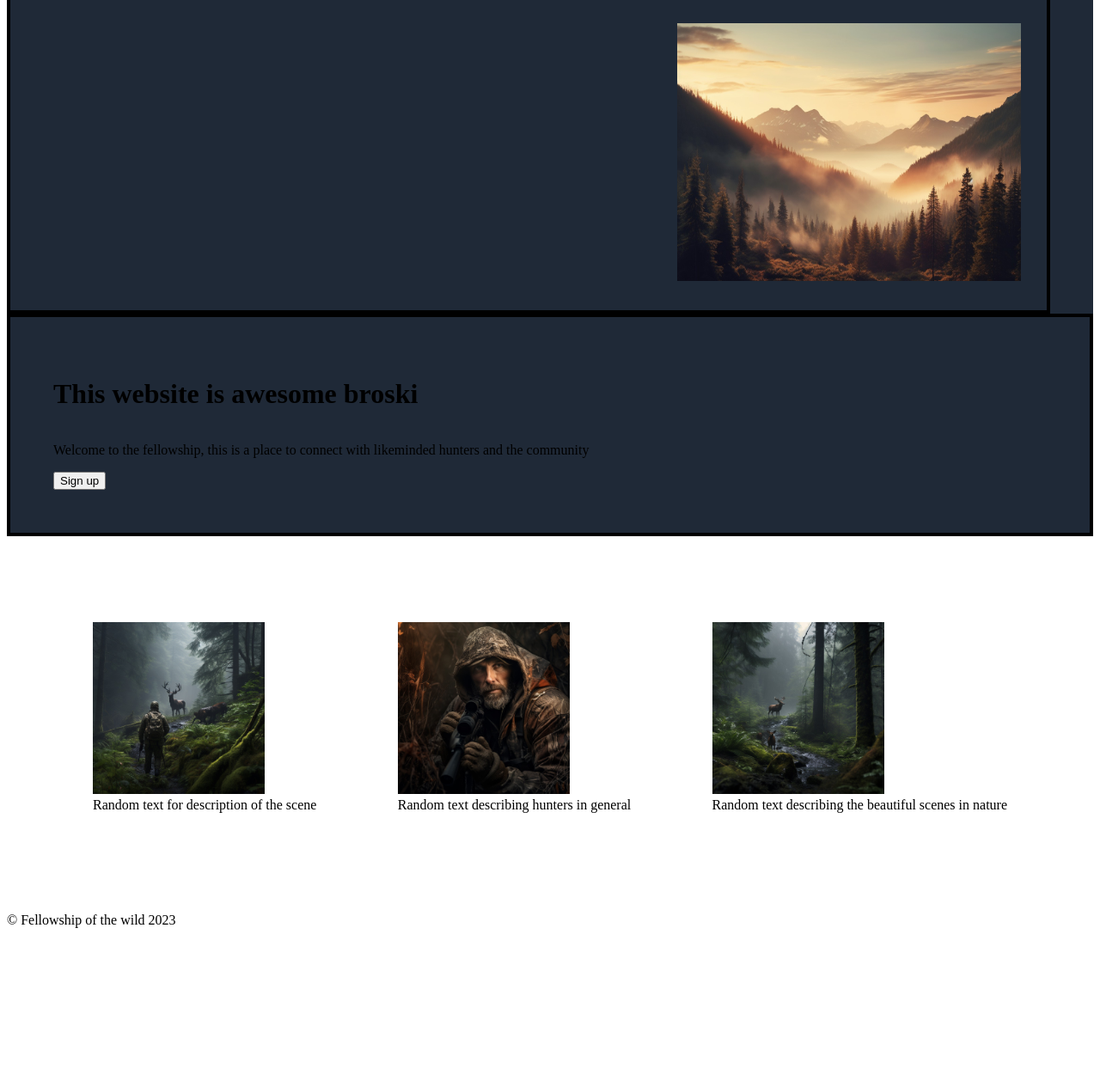
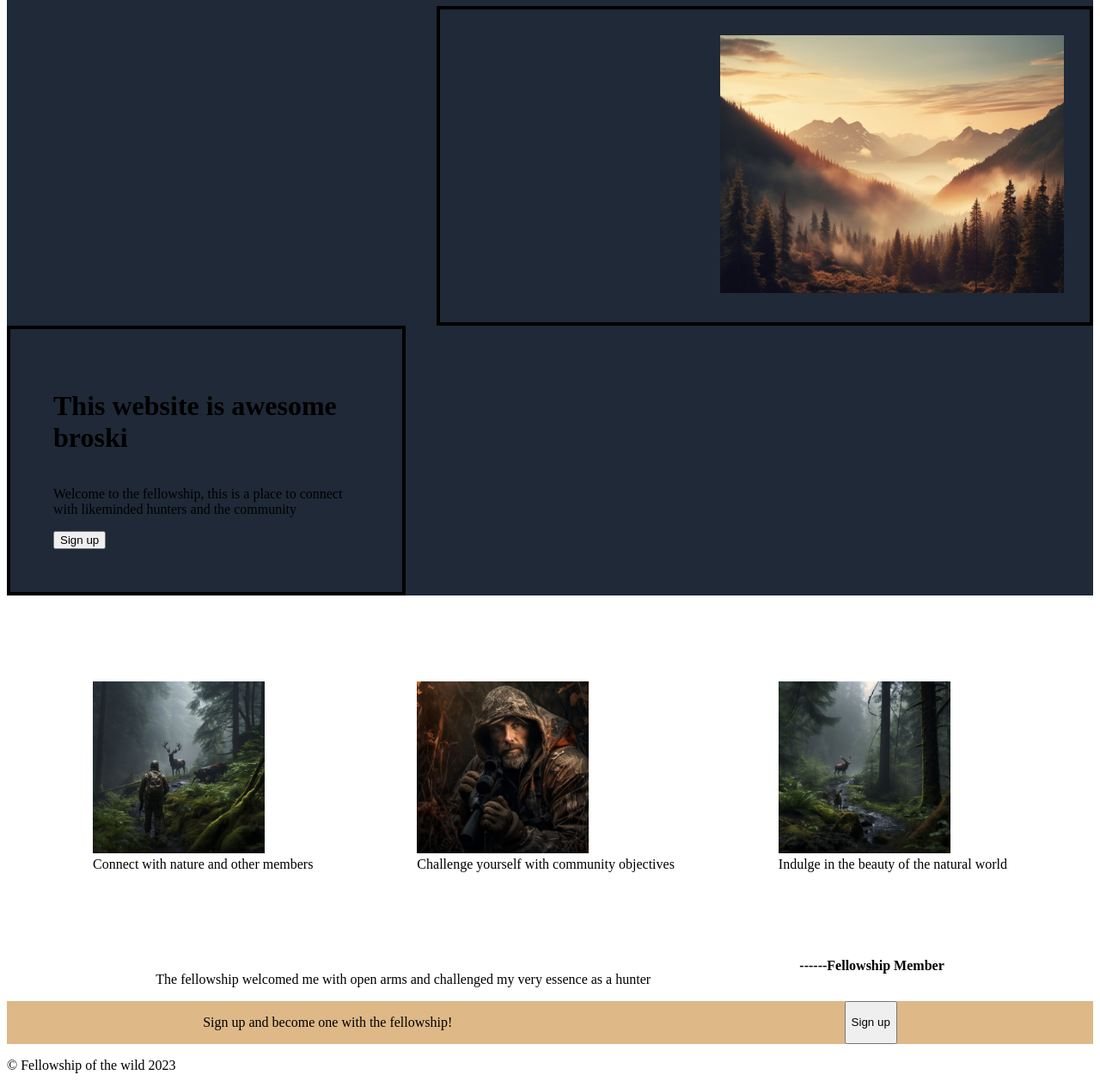
Before and after one commit to RelentlessDevs/landing-page, a plain HTML site: page index.html in a window 1280 px wide. Shown: the part 189-1454 px from the top of the page at 86% size. Before the commit the page ends 1285 px from the top, so only its background shows below. Drawn offline with Linux system fonts and the light colour scheme.

Commit message:
experimented a little,not losing hope

```diff
--- a/index.html
+++ b/index.html
@@ -11,11 +11,11 @@
             <div class="logo"><img src="./pictures/fotw.png" width="200px" height="150"></div>
 
            <div class="links">
-               <a href="about us">About Us</a>
+               <a class="link1" href="about us">About Us</a>
 
-               <a href="forum">Forum</a>
+               <a class="link2" href="forum">Forum</a>
 
-               <a href="contact">Contact Us</a>
+               <a class="link3" href="contact">Contact Us</a>
             </div>
         <div class="imghead-container">
             <div class="img-header">
@@ -44,23 +44,44 @@
 
     <div class="item">
     <img src="./pictures/stalking.jpg" width="200px height:100px">
-        <div>Random text for description of the scene</div>
+        <div>Connect with nature and other members</div>
     </div>
     <div class="item">
     <img src="./pictures/hunter.jpeg"width="200px height:100px">
-        <div>Random text describing hunters in general</div>
+        <div>Challenge yourself with community objectives</div>
     </div>
 
     <div class="item">
     <img src="./pictures/scenic.jpeg"width="200px height:100px">
-        <div>Random text describing the beautiful scenes in nature</div>
+        <div>Indulge in the beauty of the natural world</div>
     </div>
 
 </div>
 
 
 
+<div class="quote-container">
+   <div class="quote">
+    <p>The fellowship welcomed me with open arms and challenged my very essence as a hunter</p>
+   </div>
+    <div class="quote-bx">
+        <b>------Fellowship Member</b>
+    </div>
 
+
+</div>
+
+<div class="cta-container">
+<p class="cta">Sign up and become one with the fellowship!</p>
+<button class="cta-button">Sign up</button>
+
+
+
+
+
+
+
+</div>
 
 
 
--- a/style.css
+++ b/style.css
@@ -1,6 +1,9 @@
 .header{
     background-color: #1f2937;
-    flex: 1;
+    display: flex;
+    flex-direction: column;
+    flex-basis: 1;
+
 
 
 
@@ -9,17 +12,15 @@
     display: flex;
     flex-direction:row;
     justify-content:flex-end;
-        padding: 3px;
+        padding: 10px;
     gap: 10px;
-
-
-
-}
+   }
 
 .logo{
     display: flex;
     width: 150px;
-    height: auto;
+
+    height:auto ;
 }
 .item{
     min-height: 200px;
@@ -27,19 +28,21 @@
 .imghead-container{
     display: flex;
     justify-content: flex-end;
-    padding: 30px;
-    margin-right: 50px;
+    flex-direction:row;
+        padding: 30px;
+    margin-left: 500px;
     border: 4px solid;
-    flex: 1;
 }
 .hero-container{
     display: flex;
     padding-left: 50px;
-    justify-content: ;
+    justify-content:center ;
     flex-direction: column;
     padding: 50px;
-    align-items:flex-start;
+    margin-right: 800px;
     border: 4px solid;
+    align-self: center;
+
 
 
 }
@@ -50,3 +53,19 @@
     padding: 100px;
     justify-content: space-between;
 }
+
+.quote-container{
+    display: flex;
+    justify-content: center;
+    justify-content: space-evenly;
+}
+.quote-bx{
+    display: flex;
+    justify-content: flex-end;
+}
+.cta-container{
+    display: flex;
+    background-color: burlywood;
+    justify-content: space-around;
+
+}
```
